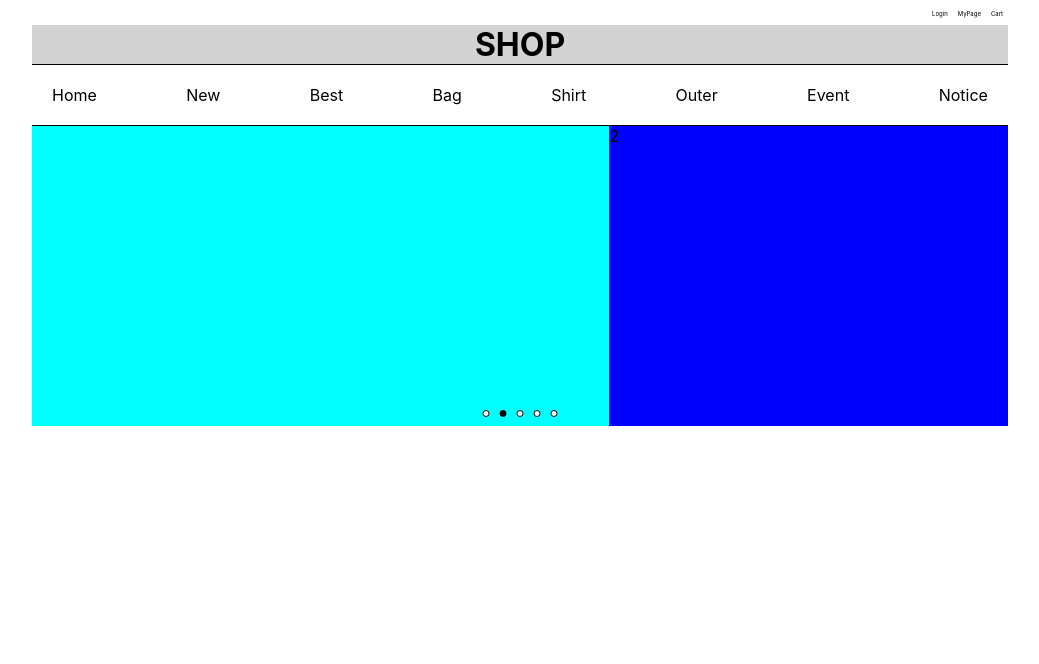
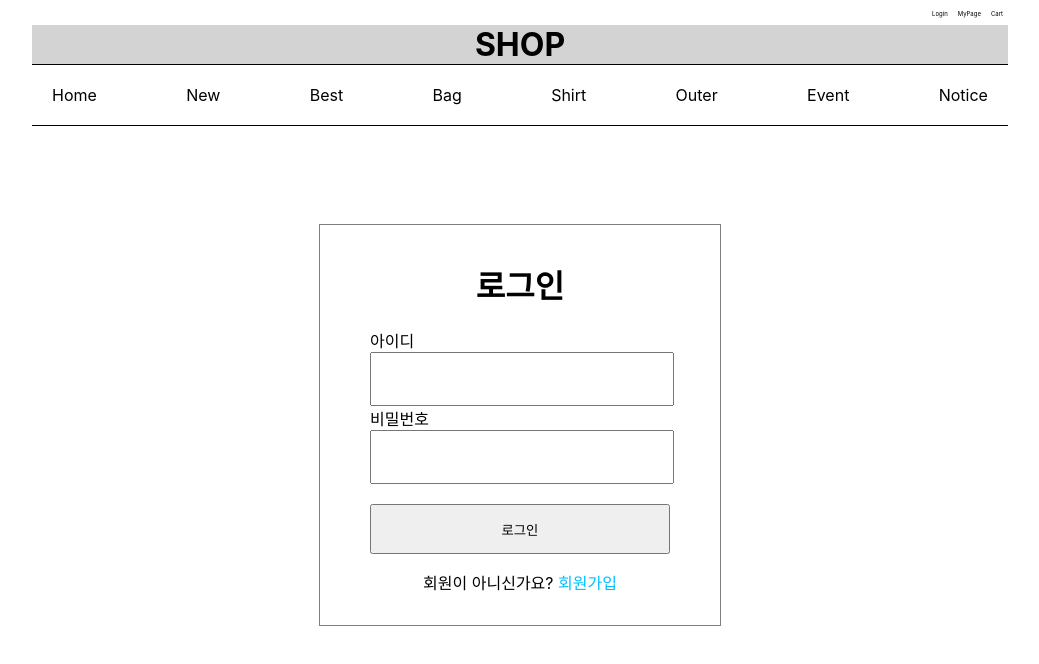
Before and after one commit to gowoo97/shoppingReact, a React (Create React App) app in the folder react/shopping_react/: page /Login in a window 1280 px wide. Shown: the top 664 px of the page, without its empty margins (120-1159 px from the left). Built offline with nearby package versions, Linux system fonts and the light colour scheme.

Commit message:
로그인 창

```diff
--- a/react/shopping_react/src/App.js
+++ b/react/shopping_react/src/App.js
@@ -2,14 +2,22 @@ import './App.css';
 import Header from './components/header/Header';
 import Nav from './components/nav/Nav';
 import Slide from './components/content/Slide';
-import { BrowserRouter, Route, Switch, Link } from "react-router-dom";
+import Login from './components/content/Login';
+import SignIn from './components/content/SignIn';
+import { BrowserRouter, Route, Switch, Link, Routes } from "react-router-dom";
 function App() {
   return (
     <BrowserRouter>
     <div className="App">
         <Header></Header>
         <Nav></Nav>
-        <Slide></Slide>
+        <Routes>
+        <Route path='/' element={ <Slide/> }></Route>
+        <Route path='/Login' element={ <Login/> }></Route>
+        <Route path='/SignIn' element={ <SignIn/> }></Route>
+        </Routes>
+
+
     </div>
     </BrowserRouter>
   );
--- /dev/null
+++ b/react/shopping_react/src/components/content/Login.js
@@ -0,0 +1,38 @@
+import styles from './Login.module.css';
+import { Link } from "react-router-dom";
+const Login = () => {
+
+    return(
+        <div id={styles.LoginForm}>
+            <h1>로그인</h1>
+            <div>
+                <label for="ID">아이디</label>
+                <br/>
+                <input type="text" id="ID"></input>
+            </div>
+            <div>
+                <label for="PW">비밀번호</label>
+                <br/>
+                <input type="password" id="PW"></input>
+            </div>
+            <div>
+                <br/>
+            <input type="submit" value="로그인"></input>
+            </div>
+            <div>
+                <p>
+                회원이 아니신가요? <Link to="/signIn"><span>회원가입</span></Link>
+                </p>
+            </div>
+
+
+
+        </div>
+    );
+
+
+}
+
+
+
+export default Login;
--- /dev/null
+++ b/react/shopping_react/src/components/content/Login.module.css
@@ -0,0 +1,32 @@
+#LoginForm{
+    border: 0.5px solid rgba(0, 0, 0, .5);
+    width: 300px;
+    height: 300px;
+    display: flex;
+    flex-direction: column;
+   justify-content: center;
+   align-content: center;
+   padding: 50px;
+margin-top: 10%;
+margin-left: 50%;
+transform: translateX(-50%);
+}
+
+#LoginForm>h1{
+    text-align: center;
+}
+
+
+#LoginForm input{
+    width: 100%;
+    padding: 0;
+    height: 50px;
+}
+
+#LoginForm p{
+    text-align: center;
+}
+#LoginForm p span{
+    color:deepskyblue;
+    cursor: pointer;
+}
--- /dev/null
+++ b/react/shopping_react/src/components/content/SignIn.js
@@ -0,0 +1,33 @@
+import { Link } from "react-router-dom";
+import styles from './SignIn.module.css';
+
+const SignIn = () =>{
+    return(
+        <div id={styles.SignInForm}>
+        <h1>회원가입</h1>
+        <div>
+            <label for="ID">아이디</label>
+            <br/>
+            <input type="text" id="ID"></input>
+        </div>
+        <div>
+            <label for="PW">비밀번호</label>
+            <br/>
+            <input type="password" id="PW"></input>
+        </div>
+        <div>
+            <br/>
+        <input type="submit" value="로그인"></input>
+        </div>
+
+
+
+
+    </div>
+    )
+
+
+}
+
+
+export default SignIn;
--- /dev/null
+++ b/react/shopping_react/src/components/content/SignIn.module.css
@@ -0,0 +1,24 @@
+#SignInForm{
+    border: 0.5px solid rgba(0, 0, 0, .5);
+    width: 300px;
+    height: 300px;
+    display: flex;
+    flex-direction: column;
+   justify-content: center;
+   align-content: center;
+   padding: 50px;
+margin-top: 10%;
+margin-left: 50%;
+transform: translateX(-50%);
+}
+
+#SignInForm>h1{
+    text-align: center;
+}
+
+
+#SignInForm input{
+    width: 100%;
+    padding: 0;
+    height: 50px;
+}
--- a/react/shopping_react/src/components/content/Slide.js
+++ b/react/shopping_react/src/components/content/Slide.js
@@ -55,7 +55,7 @@ const Slide = () =>{
             return  () =>{
                 clearInterval(interval);
              } ;
-        },[count]
+        },[]
     );
 
 
--- a/react/shopping_react/src/components/header/Header.js
+++ b/react/shopping_react/src/components/header/Header.js
@@ -8,7 +8,7 @@ const Header=()=>{
         <header>
            <div className={ styles.headerTop }>
 
-                <Link><span className={styles.headerTopA}>Login</span></Link>
+                <Link to="/Login"><span className={styles.headerTopA}>Login</span></Link>
                 <Link><span className={styles.headerTopA}>MyPage</span></Link>
                 <Link><span className={styles.headerTopA}>Cart</span></Link>
 
--- a/react/shopping_react/src/components/nav/Nav.js
+++ b/react/shopping_react/src/components/nav/Nav.js
@@ -4,7 +4,7 @@ import { Link } from "react-router-dom";
 const Nav = () => {
     return(
         <nav>
-           <Link> <div className={styles.navItem}>Home</div></Link>
+           <Link to="/"> <div className={styles.navItem}>Home</div></Link>
            <Link> <div className={styles.navItem}>New</div></Link>
            <Link> <div className={styles.navItem}>Best</div></Link>
            <Link> <div className={styles.navItem}>Bag</div></Link>
```
